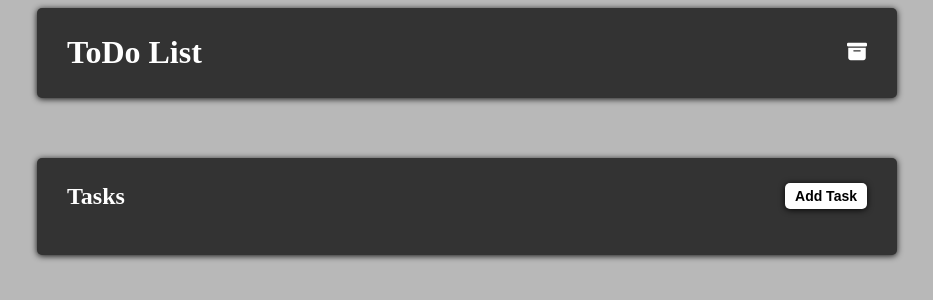
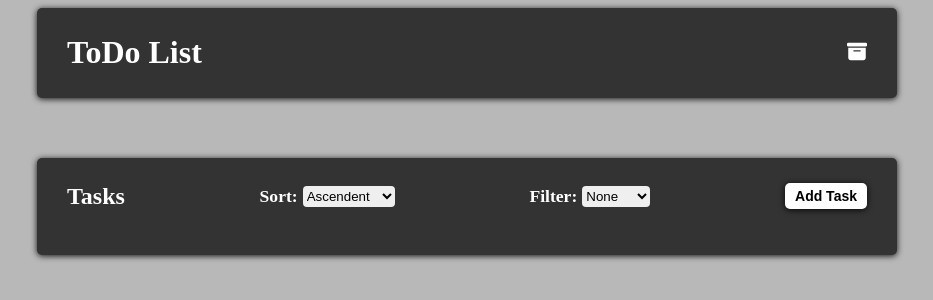
Before and after one commit to NorbertVincze04/ToDoListApp, an Angular app: page /tasks in a window 1280 px wide. Shown: the top 300 px of the page, without its empty margins (173-1106 px from the left). Built offline with nearby package versions, Linux system fonts and the light colour scheme.

Commit message:
broken sort-filtering

```diff
--- a/angular.json
+++ b/angular.json
@@ -92,5 +92,8 @@
         }
       }
     }
+  },
+  "cli": {
+    "analytics": false
   }
 }
--- a/src/app/edit-task/edit-task.component.ts
+++ b/src/app/edit-task/edit-task.component.ts
@@ -20,7 +20,7 @@ export class EditTaskComponent implements OnInit {
   form = new FormGroup({
     title: new FormControl(),
     description: new FormControl(),
-    priority: new FormControl<'low' | 'medium' | 'high'>('low'),
+    priority: new FormControl<'Low' | 'Medium' | 'High'>('Low'),
     dueDate: new FormControl(),
   });
   ngOnInit() {
--- a/src/app/main/main.component.css
+++ b/src/app/main/main.component.css
@@ -3,3 +3,20 @@
   justify-content: space-between;
   align-items: center;
 }
+
+label {
+  font-size: 1.1rem;
+  font-weight: bold;
+}
+
+select {
+  border-radius: 4px;
+  border: none;
+  margin-top: 0;
+}
+
+.sorting,
+.filtering {
+  display: flex;
+  gap: 5px;
+}
--- a/src/app/main/main.component.html
+++ b/src/app/main/main.component.html
@@ -12,6 +12,32 @@
 <app-base-div>
   <div class="title">
     <h2>Tasks</h2>
+    <div class="sorting">
+      <label for="sort">Sort:</label>
+      <select
+        id="sort"
+        name="sort"
+        [(ngModel)]="sortingValue"
+        (change)="onSortingChange()"
+      >
+        <option value="Ascendent">Ascendent</option>
+        <option value="Descendent">Descendent</option>
+      </select>
+    </div>
+    <div class="filtering">
+      <label for="filter">Filter:</label>
+      <select
+        id="filter"
+        name="filter"
+        [(ngModel)]="filteringValue"
+        (change)="onFilteringChange()"
+      >
+        <option value="None">None</option>
+        <option value="Low">Low</option>
+        <option value="Medium">Medium</option>
+        <option value="High">High</option>
+      </select>
+    </div>
     <button (click)="onStartAddTask()">Add Task</button>
   </div>
   <app-tasks (edit)="onStartEditTask($event)"></app-tasks>
--- a/src/app/main/main.component.ts
+++ b/src/app/main/main.component.ts
@@ -1,9 +1,11 @@
-import { Component } from '@angular/core';
+import { Component, OnInit } from '@angular/core';
 import { BaseDivComponent } from '../shared/base-div/base-div.component';
 import { TasksComponent } from '../shared/tasks/tasks.component';
 import { NewTaskComponent } from '../new-task/new-task.component';
 import { EditTaskComponent } from '../edit-task/edit-task.component';
 import { Task } from '../shared/tasks/tasks.model';
+import { FormsModule } from '@angular/forms';
+import { TasksService } from '../shared/tasks/tasks.service';
 
 @Component({
   selector: 'app-main',
@@ -13,14 +15,24 @@ import { Task } from '../shared/tasks/tasks.model';
     TasksComponent,
     NewTaskComponent,
     EditTaskComponent,
+    FormsModule,
   ],
   templateUrl: './main.component.html',
   styleUrl: './main.component.css',
 })
-export class MainComponent {
+export class MainComponent implements OnInit {
   addingTask = false;
   editingTask = false;
   selectedTask: Task | null = null;
+  sortingValue = 'Ascendent';
+  filteringValue = 'None';
+
+  constructor(private tasksService: TasksService) {}
+
+  ngOnInit() {
+    this.tasksService.sortAsc();
+    this.tasksService.filterByPriority('None');
+  }
 
   onStartAddTask() {
     this.addingTask = true;
@@ -39,4 +51,16 @@ export class MainComponent {
     this.editingTask = false;
     this.selectedTask = null;
   }
+
+  onSortingChange() {
+    if (this.sortingValue === 'Ascendent') {
+      this.tasksService.sortAsc();
+    } else if (this.sortingValue === 'Descendent') {
+      this.tasksService.sortDesc();
+    }
+  }
+
+  onFilteringChange() {
+    this.tasksService.filterByPriority(this.filteringValue);
+  }
 }
--- a/src/app/new-task/new-task.component.ts
+++ b/src/app/new-task/new-task.component.ts
@@ -18,7 +18,7 @@ export class NewTaskComponent {
     title: new FormControl(''),
     description: new FormControl(''),
     dueDate: new FormControl(new Date()),
-    priority: new FormControl<'low' | 'medium' | 'high'>('low'),
+    priority: new FormControl<'Low' | 'Medium' | 'High'>('Low'),
   });
 
   onSubmit() {
--- a/src/app/shared/tasks/tasks.model.ts
+++ b/src/app/shared/tasks/tasks.model.ts
@@ -3,6 +3,6 @@ export interface Task {
   title: string;
   description: string;
   dueDate: Date;
-  priority: 'low' | 'medium' | 'high';
+  priority: 'Low' | 'Medium' | 'High';
   status: 'pending' | 'completed';
 }
--- a/src/app/shared/tasks/tasks.service.ts
+++ b/src/app/shared/tasks/tasks.service.ts
@@ -6,9 +6,11 @@ import { Task } from './tasks.model';
 })
 export class TasksService {
   private tasks: Task[] = [];
+  private filteredTasks: Task[] = [];
 
   constructor() {
     const tasks = localStorage.getItem('tasks');
+    this.filteredTasks = this.tasks;
     if (tasks) {
       this.tasks = JSON.parse(tasks);
     }
@@ -18,14 +20,14 @@ export class TasksService {
   }
 
   getTasks(): Task[] {
-    return this.tasks;
+    return this.filteredTasks;
   }
 
   addTask(
     title: string,
     description: string,
     dueDate: Date,
-    priority: 'low' | 'medium' | 'high',
+    priority: 'Low' | 'Medium' | 'High',
   ) {
     const newTask: Task = {
       id: new Date().getTime().toString(),
@@ -37,6 +39,7 @@ export class TasksService {
     };
     this.tasks.push(newTask);
     this.saveTasks();
+    this.filteredTasks = this.tasks;
   }
 
   toggleTaskCompletion(id: string) {
@@ -44,12 +47,14 @@ export class TasksService {
     if (task) {
       task.status = task.status === 'pending' ? 'completed' : 'pending';
       this.saveTasks();
+      this.filteredTasks = this.tasks;
     }
   }
 
   deleteTask(id: string) {
     this.tasks = this.tasks.filter((task) => task.id !== id);
     this.saveTasks();
+    this.filteredTasks = this.tasks;
   }
 
   getCurrentTasks(id: string) {
@@ -60,7 +65,7 @@ export class TasksService {
     id: string,
     title: string,
     description: string,
-    priority: 'low' | 'medium' | 'high',
+    priority: 'Low' | 'Medium' | 'High',
     dueDate: Date,
   ) {
     const task = this.tasks.find((t) => t.id === id);
@@ -72,4 +77,26 @@ export class TasksService {
       this.saveTasks();
     }
   }
+
+  sortAsc() {
+    this.filteredTasks = [...this.filteredTasks].sort((a, b) =>
+      a.dueDate > b.dueDate ? 1 : -1,
+    );
+  }
+
+  sortDesc() {
+    this.filteredTasks = [...this.filteredTasks].sort((a, b) =>
+      a.dueDate < b.dueDate ? 1 : -1,
+    );
+  }
+
+  filterByPriority(priority: string) {
+    if (priority === 'None') {
+      this.filteredTasks = this.tasks;
+    } else {
+      this.filteredTasks = this.tasks.filter(
+        (task) => task.priority.toLowerCase() === priority.toLowerCase(),
+      );
+    }
+  }
 }
--- a/src/app/top-bar/top-bar.component.html
+++ b/src/app/top-bar/top-bar.component.html
@@ -1,6 +1,8 @@
 <app-base-div>
   <div class="top-bar">
     <a routerLink="tasks"><h1>ToDo List</h1></a>
-    <a routerLink="archive"><i class="fas fa-archive fa-lg"></i></a>
+    <a routerLink="archive">
+      <i class="fas fa-archive fa-lg"></i>
+    </a>
   </div>
 </app-base-div>
```
Also changed, not shown: 1 other file (tests, documents, lock files or other folders).
